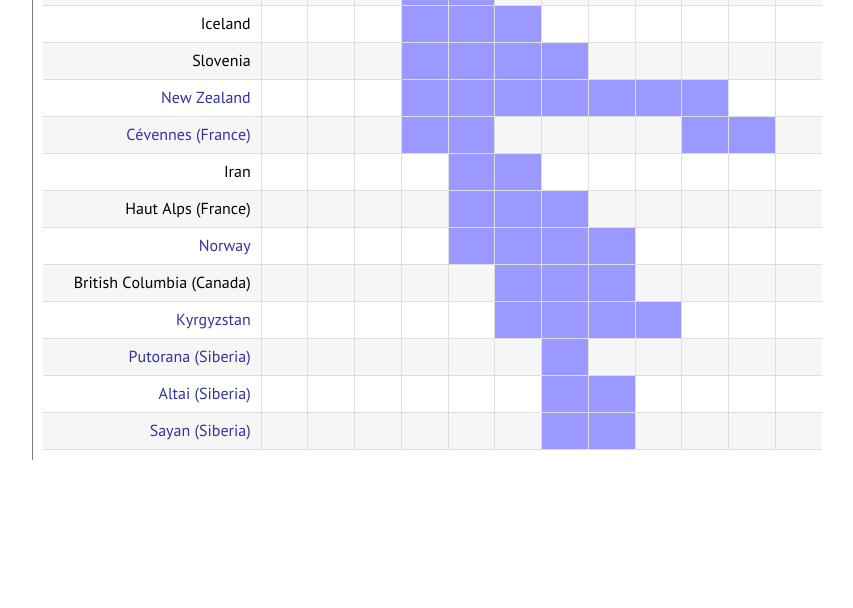
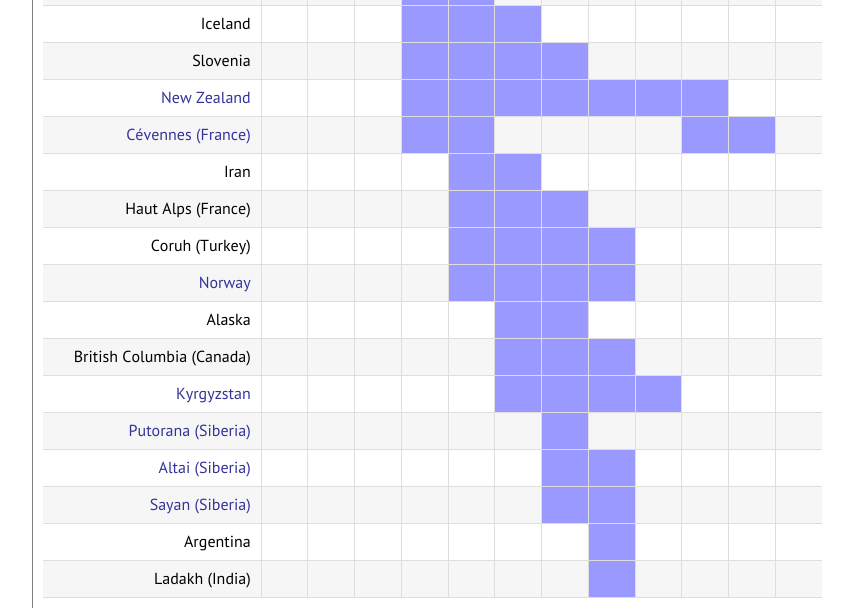
Before and after one commit to robtuley/world.rainchasers.com, a PHP site: page / in a window 1280 px wide. Shown: the part 686-1294 px from the top of the page, without its empty margins (278-1131 px from the left). Before the commit the page ends 1146 px from the top, so only its background shows below. Run offline with PHP 8.4, Linux system fonts and the light colour scheme.

Commit message:
Added more season data

```diff
--- a/index.php
+++ b/index.php
@@ -44,15 +44,16 @@ if ($src) {
 <ul>
   <li class=first><a href=./>Season Chart</a></li>
 
-  <!--<li>Alaska</li>-->
+  <li><span data-season=6,7>Alaska</span></li>
   <li><a href=altai title=Siberia data-season=7,8>Altai</a></li>
-  <!--<li>Argentina</li>-->
+  <li><span data-season=8>Argentina</span></li>
   <!--<li>Bolivia</li>-->
   <li><span title=Canada data-season=6,7,8>British Columbia</span></li>
   <!--<li>California</li>-->
   <li><a href=cevennes title=France data-season=4,5,10,11>Cévennes</a></li>
   <li><a href=chile data-season=1,2,3,12>Chile</a></li>
   <li><span data-season=4>Corsica</span></li>
+  <li><span title=Turkey data-season=5,6,7,8>Coruh</span></li>
   <!--<li>Costa Rica</li>-->
   <!--<li>Cuba</li>-->
   <!--<li>Equador</li>-->
@@ -68,7 +69,7 @@ if ($src) {
   <!--<li>Kamchatka</li>-->
   <li><a href=kyrgyzstan data-season=6,7,8,9>Kyrgyzstan</a></li>
   <!--<li>Kurdistan</li>-->
-  <!--<li><span title=India>Ladakh</span></li>-->
+  <li><span title=India data-season=8>Ladakh</span></li>
   <!--<li>Madagascar</li>-->
   <li><span data-season=1,2,3,11,12>Mexico</span></li>
   <li><a href=morocco data-season=4,5>Morocco</a></li>
@@ -84,7 +85,6 @@ if ($src) {
   <li><a href=pyrenees title=Spain/France data-season=4,5>Pyrénées</a></li>
   <li><a href=sayan title=Siberia data-season=7,8>Sayan</a></li>
   <li><span data-season=4,5,6,7>Slovenia</span></li>
-  <!--<li>Turkey</li>-->
   <li><span data-season=1,2,3,4,5,6,7,8,9,10,11,12>Uganda</span></li>
   <li><span data-season=1,2,3,4,10,11,12>UK</span></li>
   <li><a href=val-sesia title=Italy data-season=4,5>Val Sesia</a></li>
```
